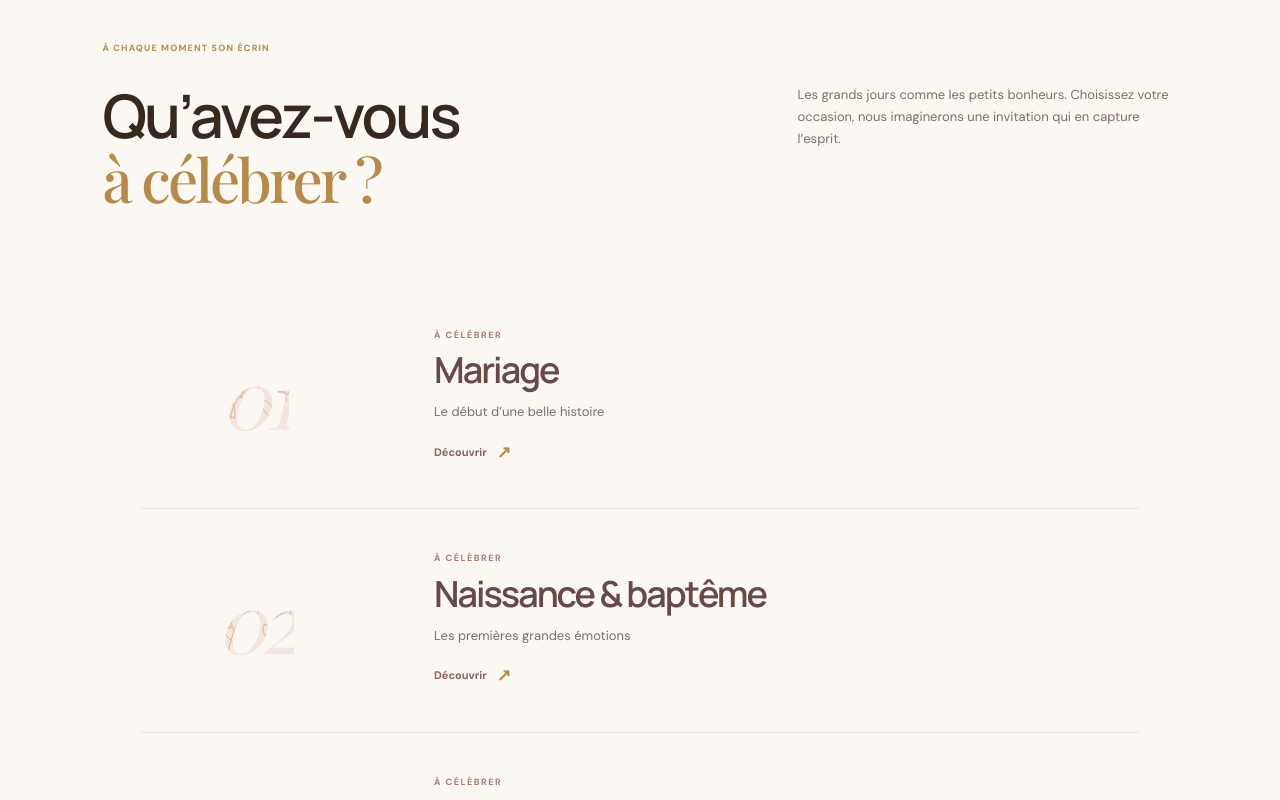
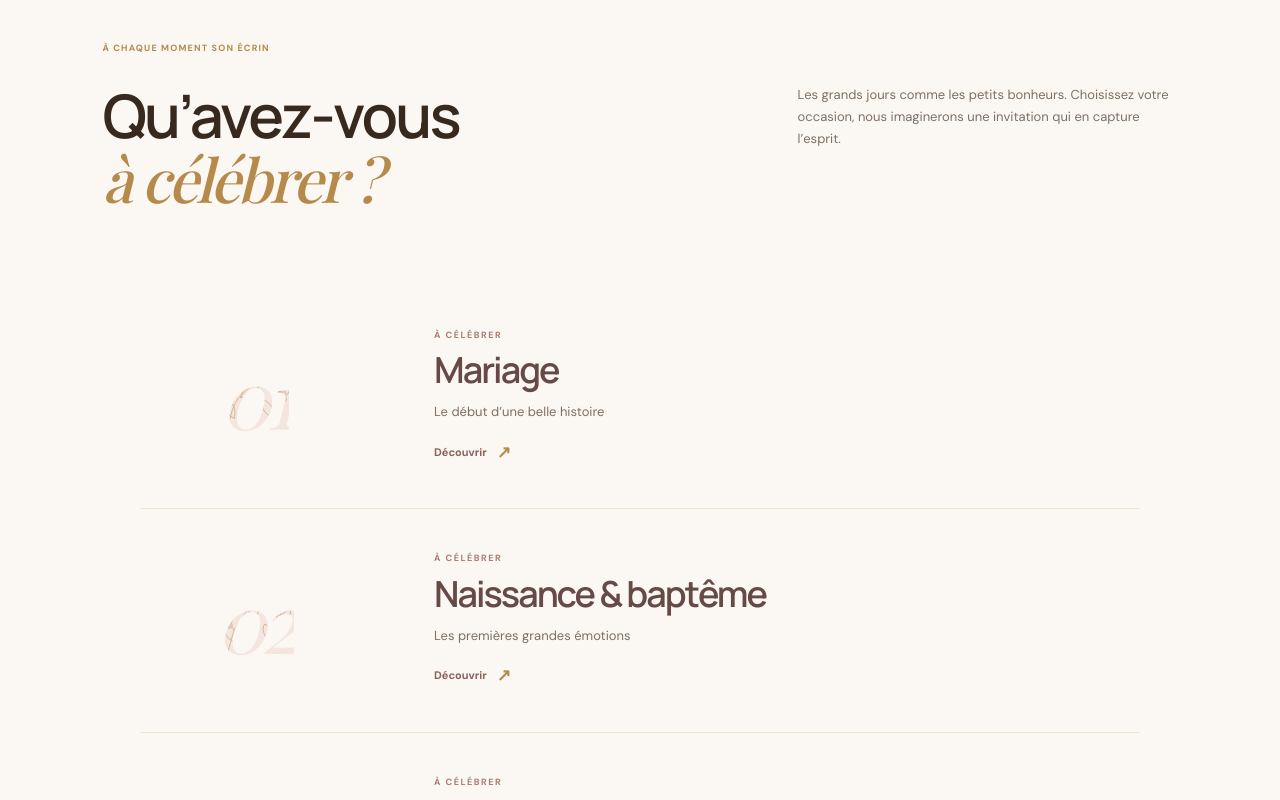
Before and after one commit to chirelhalioua/C-by-C, a Nuxt app: page / in a window 1280 px wide. Shown: the part 820-1620 px from the top of the page. Built offline with nearby package versions, Linux system fonts and the light colour scheme; a web font is replaced by a local one.

Commit message:
Rétablir l’italique des titres de l’accueil

```diff
--- a/assets/css/main.css
+++ b/assets/css/main.css
@@ -3235,3 +3235,16 @@ body, .site-shell { background: #fbf7f2 !important; }
   font-weight: 500 !important;
   letter-spacing: -.04em !important;
 }
+
+
+/* Accueil : conserver l’italique sur la seconde partie de chaque grand titre */
+.hero h1 span,
+.occasions-heading h2 span,
+.story-copy h2 span,
+.process-heading h2 span,
+.about-copy h2 span,
+.contact-copy h2 span {
+  font-family: var(--serif) !important;
+  font-style: italic !important;
+  font-weight: 500 !important;
+}
```
